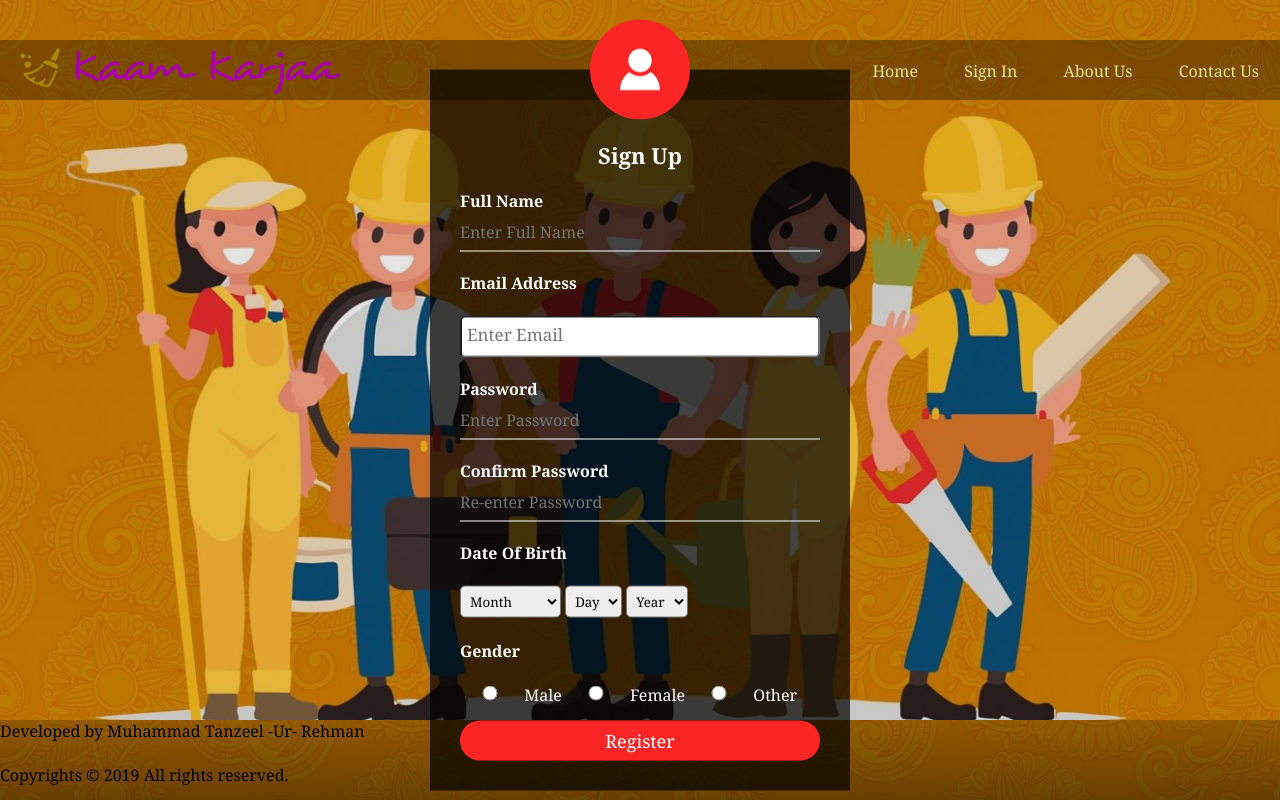
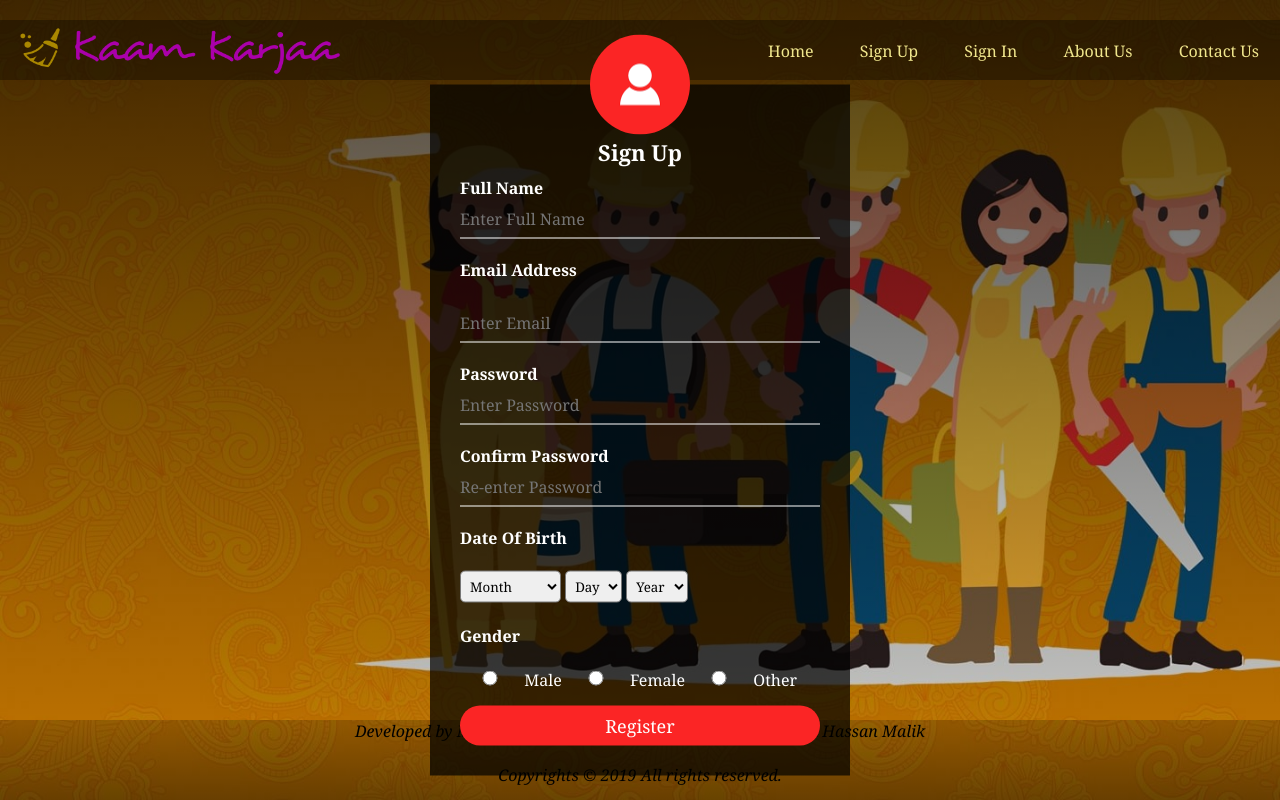
Before and after one commit to mhmalik875/kaam_karjaa, a PHP site: page /signup.html in a window 1280 px wide. Run offline with PHP 8.4, Linux system fonts and the light colour scheme.

Commit message:
Add files via upload
changes

```diff
--- a/Wad Project/contact.html
+++ b/Wad Project/contact.html
@@ -21,6 +21,8 @@
         <nav>
             <ul>
                 <li><a class ="link" href="index.html"> Home </a></li>
+                <li><a class ="link" href="signup.html"> Sign Up </a></li>
+
                 <li><a class ="link" href="signin.html"> Sign In </a></li>
                 <li><a class ="link" href="about.html"> About Us </a></li>
                 <li><a class ="link" href="contact.html"> Contact Us </a></li>
@@ -64,7 +66,7 @@
 </body>
 
 <footer class="fo">
-    <p>Developed by Muhammad Tanzeel -Ur- Rehman </p>
+    <p>Developed by Muhammad Tanzeel -Ur- Rehman & Muhammad Hassan Malik</p>
 
     <p> <br>Copyrights &copy; 2019 All rights reserved. </p>
 </footer>
--- a/Wad Project/css/index.css
+++ b/Wad Project/css/index.css
@@ -3,28 +3,20 @@
     padding: 0;
     font-family: Georgia;
 }
-
 #main{
     padding-top: 20px;
     width: 100%;
     height: 100%;
-    background-image: linear-gradient(rgba(0,0,0,0.1),rgba(0,0,0,0.1)),url("../img/bg.jpg");
+    background-image: linear-gradient(rgba(0,0,0,0.7),rgba(0,0,0,0.1)),url("../img/bg.jpg");
     background-size: cover;
-    background-position: center;
-    background-attachment: fixed;
+
 }
+.video{
+    text-align: center;
+    padding: 250px ;
 
-#team{
-    margin-top: 20px;
-    text-align: center;
-    color: darkblue;
-    font-size: 20px;
-    font-style: italic;
-    background: aliceblue;
 }
-
 nav{
-    margin-top: 20px;
     width: 100%;
     height: 60px;
     background-color: #0005;
@@ -45,6 +37,8 @@ ul{
 {
     height: 10vh;
     background-image: linear-gradient(rgba(0,0,0,0.3),rgba(0,0,0,0.5)),url("../img/foo.jpg");
+    text-align: center;
+    font-style: italic;
 }
 ul li{
     display:inline-block;
@@ -63,7 +57,6 @@ ul li a:hover
     color: #000;
 }
 .logo img{
-    margin-top: 20px;
     padding-left: 20px;
     padding-top: 7px;
     float:left;
--- a/Wad Project/css/signup.css
+++ b/Wad Project/css/signup.css
@@ -23,7 +23,7 @@ textarea.contact-form-text{
     position: absolute;
     transform: translate(-50%,-50%);
     box-sizing: border-box;
-    padding: 70px 30px 10px 30px;
+    padding: 52px 30px 10px 30px;
 }
 
 .avatar{
@@ -37,7 +37,7 @@ textarea.contact-form-text{
 
 h1{
     margin: 0;
-    padding: 0 0 20px;
+    padding: 0 0 10px;
     text-align: center;
     font-size: 22px;
 }
@@ -70,10 +70,13 @@ select{
 .login_box input[type="email"]
 {
 
-    font-size: 17px;
-    border-radius: 5px;
-    width: content-box;
-    padding: 5px 5px 10px 5px;
+    border: none;
+    border-bottom: 1px solid #fff;
+    background: transparent;
+    outline: none;
+    height: 40px;
+    color: #fff;
+    font-size: 16px;
 }
 
 .login_box input[type="text"], input[type="password"]
--- a/Wad Project/forgot.html
+++ b/Wad Project/forgot.html
@@ -21,6 +21,8 @@
 		<nav>
 			<ul>
 				<li><a class ="link" href="index.html"> Home </a></li>
+				<li><a class ="link" href="signup.html"> Sign Up </a></li>
+
 				<li><a class ="link" href="signin.html"> Sign In </a></li>
 				<li><a class ="link" href="about.html"> About Us </a></li>
 				<li><a class ="link" href="contact.html"> Contact Us </a></li>
@@ -61,7 +63,7 @@
 </body>
 
 <footer class="fo">
-	<p>Developed by Muhammad Tanzeel -Ur- Rehman </p>
+	<p>Developed by Muhammad Tanzeel -Ur- Rehman & Muhammad Hassan Malik</p>
 
 	<p> <br>Copyrights &copy; 2019 All rights reserved. </p>
 </footer>
--- a/Wad Project/signin.html
+++ b/Wad Project/signin.html
@@ -18,6 +18,8 @@
         <nav>
             <ul>
                 <li><a class ="link" href="index.html"> Home </a></li>
+                <li><a class ="link" href="signup.html"> Sign Up </a></li>
+
                 <li><a class ="link" href="signin.html"> Sign In </a></li>
                 <li><a class ="link" href="about.html"> About Us </a></li>
                 <li><a class ="link" href="contact.html"> Contact Us </a></li>
@@ -48,7 +50,7 @@
 </body>
 
 <footer class="fo">
-    <p>Developed by Muhammad Tanzeel -Ur- Rehman </p>
+    <p>Developed by Muhammad Tanzeel -Ur- Rehman & Muhammad Hassan Malik</p>
 
     <p> <br>Copyrights &copy; 2019 All rights reserved. </p>
 </footer>
--- a/Wad Project/signup.html
+++ b/Wad Project/signup.html
@@ -18,6 +18,8 @@
         <nav>
             <ul>
                 <li><a class ="link" href="index.html"> Home </a></li>
+                <li><a class ="link" href="signup.html"> Sign Up </a></li>
+
                 <li><a class ="link" href="signin.html"> Sign In </a></li>
                 <li><a class ="link" href="about.html"> About Us </a></li>
                 <li><a class ="link" href="contact.html"> Contact Us </a></li>
@@ -132,7 +134,7 @@
 </body>
 
 <footer class="fo">
-    <p>Developed by Muhammad Tanzeel -Ur- Rehman </p>
+    <p>Developed by Muhammad Tanzeel -Ur- Rehman & Muhammad Hassan Malik</p>
 
     <p> <br>Copyrights &copy; 2019 All rights reserved. </p>
 </footer>
```
Also changed, not shown: Wad Project/about.html (+6 -9 lines), Wad Project/index.html (+8 -2 lines). Lines whose indentation alone changed are shown as unchanged.
